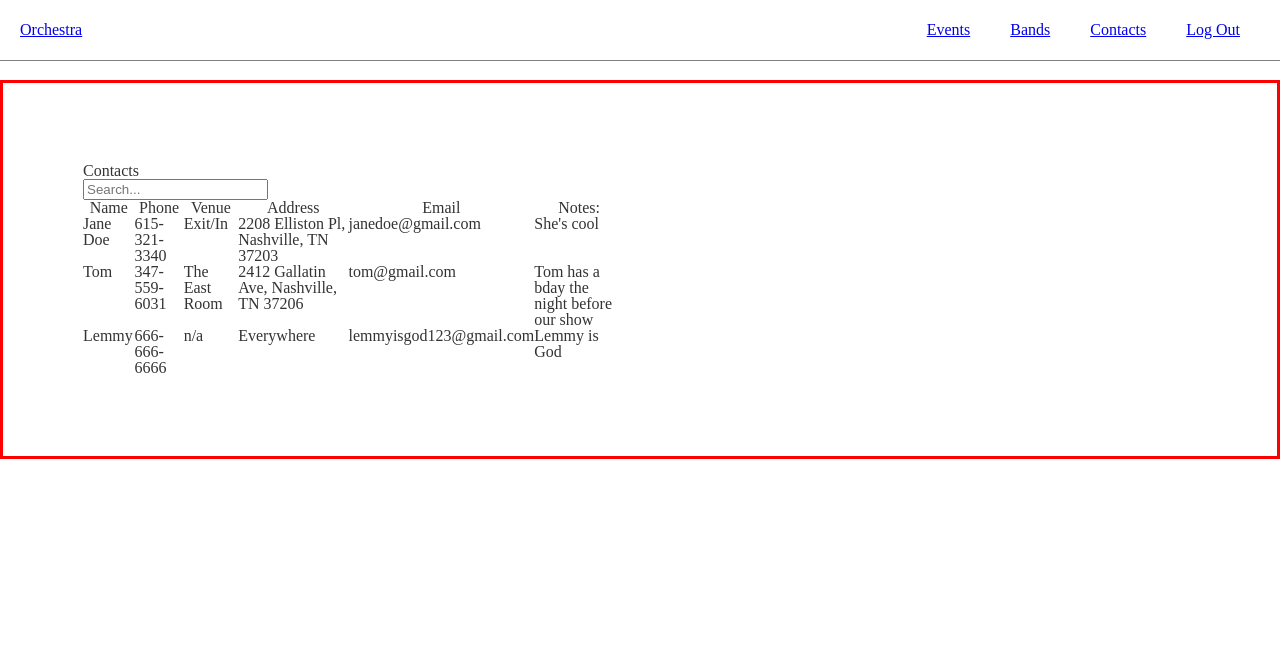
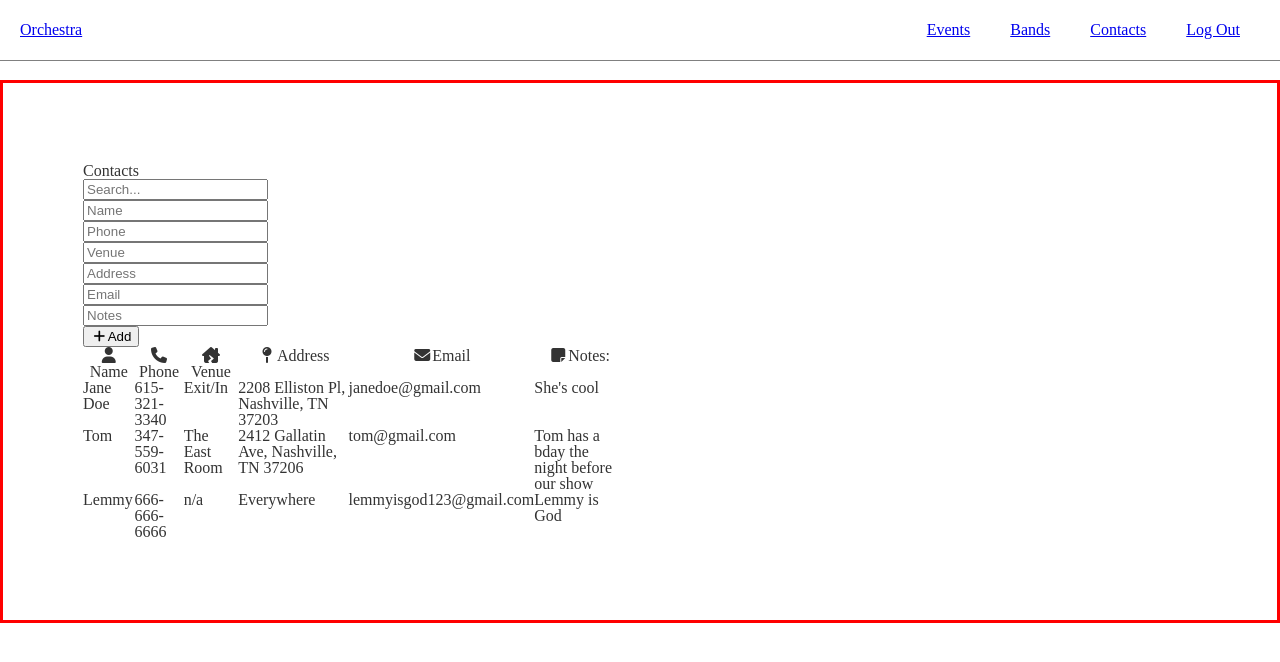
Before and after one commit to zmatthews33/orchestrate, a React (Create React App) app in the folder client/: page /contacts in a window 1280 px wide. Shown: the top 662 px of the page. Built offline with nearby package versions, Linux system fonts and the light colour scheme.

Commit message:
Everything displayed, add contact row not working

```diff
--- a/client/public/index.html
+++ b/client/public/index.html
@@ -10,6 +10,8 @@
       user's mobile device or desktop. See https://developers.google.com/web/fundamentals/web-app-manifest/
     -->
     <link rel="manifest" href="%PUBLIC_URL%/manifest.json" />
+    <script src="https://kit.fontawesome.com/6fcfd56dc8.js"></script>
+
     <!--
       Notice the use of %PUBLIC_URL% in the tags above.
       It will be replaced with the URL of the `public` folder during the build.
@@ -21,7 +23,7 @@
     -->
     <!-- Compiled and minified CSS -->
 
-        <title>React App</title>
+    <title>Orchestrate</title>
   </head>
   <body>
     <noscript>You need to enable JavaScript to run this app.</noscript>
--- a/client/src/Components/ContactsList/ContactTable.js
+++ b/client/src/Components/ContactsList/ContactTable.js
@@ -1,5 +1,4 @@
 import React from "react";
-import ContactRow from "./ContactRow";
 
 export default function ContactTable(props) {
   return (
--- a/client/src/Components/ContactsList/ContactsList.js
+++ b/client/src/Components/ContactsList/ContactsList.js
@@ -80,17 +80,10 @@ export class ContactsList extends Component {
             this.handleFilterTextInput(e.target.value)
           }
         />
+        <NewContactRow addContact={this.addContact} />
         <ContactTable>
           {this.state.contacts.map(contact => {
-                        const {
-                            key,
-                            name,
-                            phone,
-                            venue,
-                            address,
-                            email,
-                            notes
-                        } = contact;
+            const { key, name, phone, venue, address, email, notes } = contact;
             return (
               <ContactRow
                 key={key}
--- a/client/src/Components/ContactsList/NewContactRow.js
+++ b/client/src/Components/ContactsList/NewContactRow.js
@@ -2,10 +2,7 @@ import React from "react";
 
 export default function NewContactRow(props) {
   return (
-    <form
-      className="form-inline"
-      //onSubmit={this.props.handleSubmit}
-    >
+    <form className="form-inline" onSubmit={props.handleSubmit}>
       <div className="form-group row">
         <div className="col-md-3">
           <input
```
Lines whose indentation alone changed are shown as unchanged.
